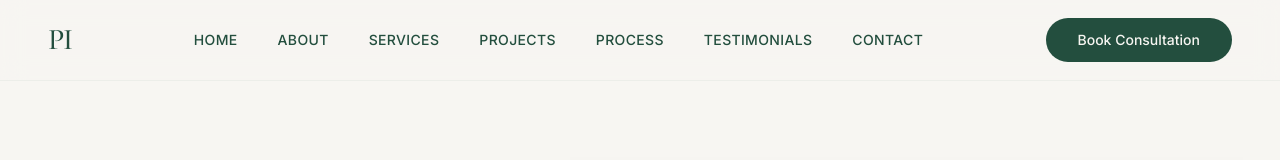
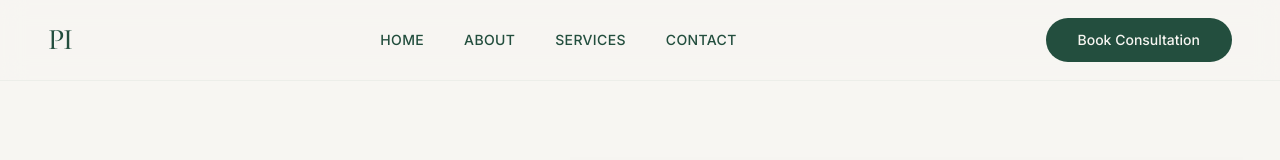
Before and after one commit to sujith133/progressive-interiors, a React (Vite) app: page / in a window 1280 px wide. Shown: the top 160 px of the page. Built offline with nearby package versions, Linux system fonts and the light colour scheme.

Commit message:
nav: trim to 4 links (Home, About, Services, Contact)

```diff
--- a/src/pages/HomePage.tsx
+++ b/src/pages/HomePage.tsx
@@ -90,9 +90,6 @@ const NAV_LINKS: { label: string; id: string }[] = [
   { label: 'Home', id: 'hero' },
   { label: 'About', id: 'about' },
   { label: 'Services', id: 'services' },
-  { label: 'Projects', id: 'projects' },
-  { label: 'Process', id: 'process' },
-  { label: 'Testimonials', id: 'testimonials' },
   { label: 'Contact', id: 'contact' },
 ]
 
```
